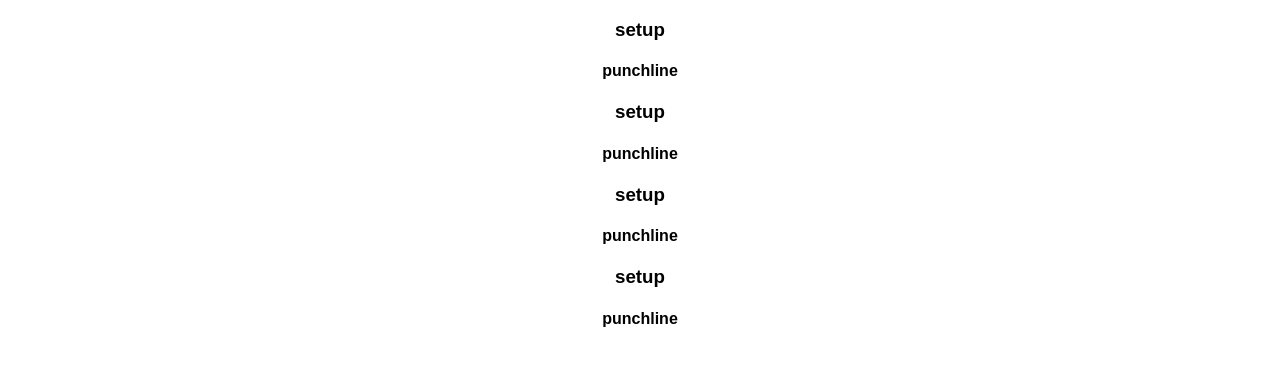
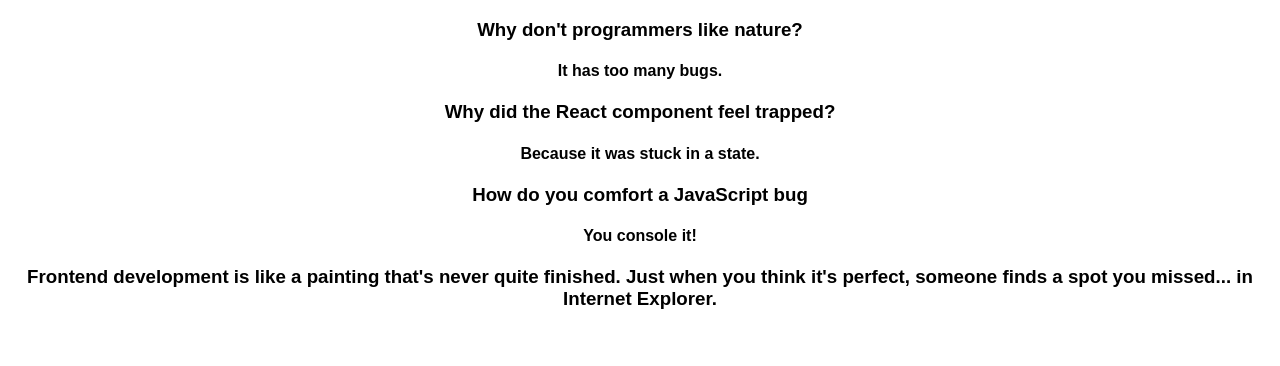
Before and after one commit to LurieK/Scrimba-React-Course2, a React (Create React App) app: page / in a window 1280 px wide. Shown: the top 366 px of the page. Built offline with nearby package versions, Linux system fonts and the light colour scheme.

Commit message:
pass props into jokes components

```diff
--- a/src/Jokes.js
+++ b/src/Jokes.js
@@ -2,8 +2,8 @@
 
     return (
         <>
-        <h3>setup</h3>
-        <h4>punchline</h4>
+        <h3>{props.setup}</h3>
+        <h4>{props.punchline}</h4>
         </>
     )
 }
```
